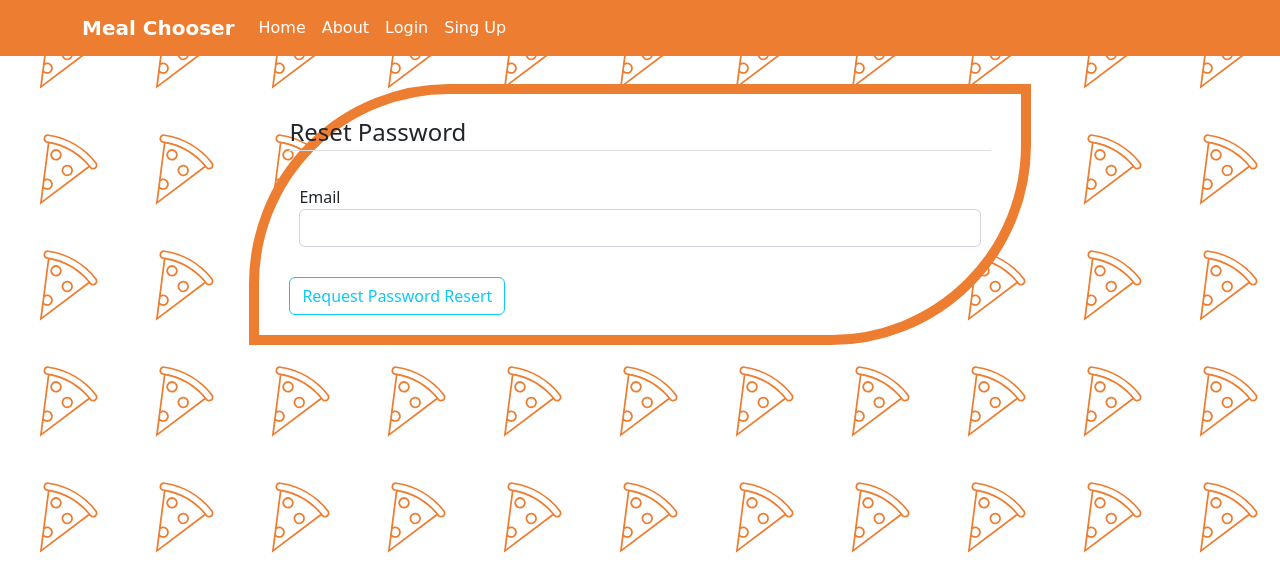
After one commit to FranckSomarriba/MealChooser, a Flask app: page /reset_password in a window 1280 px wide. The commit adds this page. Shown: the top 585 px of the page. Run offline with Flask 3, Linux system fonts and the light colour scheme; parts of the project's set-up code (start-up, migrations or seed data) failed here and were passed over.

Commit message:
MC-61 Created page for forgetting password, created page for reset password, created forms, created routes in routes.py for the neccesary paths

```diff
--- a/mealchooser/forms.py
+++ b/mealchooser/forms.py
@@ -30,3 +30,19 @@ class LoginForm(FlaskForm):
     password = PasswordField('Password', validators=[DataRequired(), Length(min=5)])
     remember = BooleanField('Remember Me')   # Allows login with a secure cookie
     submit = SubmitField('Login')
+
+class RequestResetForm(FlaskForm):
+    email = StringField('Email',
+                         validators=[DataRequired(), Email()])
+    submit = SubmitField('Request Password Resert')
+
+    def validate_email(self, email):
+        user = User.query.filter_by(email=email.data).first()
+        if user is None:
+            raise ValidationError('There is no account with that email. You must register first.')
+
+class ResetPasswordForm(FlaskForm):
+    password = PasswordField('Password', validators=[DataRequired()])
+    confirm_password = PasswordField('Confirm Password',
+                                     validators=[DataRequired(), EqualTo('password')])
+submit = SubmitField('Resert Password')
--- a/mealchooser/routes.py
+++ b/mealchooser/routes.py
@@ -1,8 +1,14 @@
+import os
+import secrets
 from flask import render_template, request, url_for, redirect, flash
-from mealchooser import app, db, bcrypt
+from mealchooser import app, db, bcrypt, mail
 from mealchooser import site_functions
 from mealchooser.models import User
 from mealchooser.forms import RegistrationForm, LoginForm
+from mealchooser.forms import RequestResetForm,ResetPasswordForm
+from flask_mail import Message
+from flask_login import current_user
+
 
 @app.route('/', methods=['POST', 'GET'])
 @app.route('/home', methods=['POST', 'GET'])
@@ -45,3 +51,42 @@ def previous():
 def login():
     form = LoginForm()
     return render_template("login.html", title="Login", form=form)
+
+def send_reset_email(user):
+    token = User.get_reset_token()
+    msg = Message('Password Reset Request', sender='noreply@demo.com', recipients=[user.email])
+    msg.body = f'''To reset your password visit the following link:
+{url_for('reset_token', token =token,_external = True)}
+
+If you did not made this request simply ignore this email and no changes will be made
+'''
+
+
+@app.route("/reset_password", methods=['GET', 'POST'])
+def reset_request():
+     if current_user.is_authenticated:
+        return redirect(url_for('home'))
+     form = RequestResetForm()
+     if form.validate_on_submit():
+        user = User.query.filter_by(email=form.email.data).first()
+        send_reset_email(user)
+        flash('An email as been sent with instructions to reset your password.', 'info')
+        return redirect(url_for('login'))
+     return render_template('reset_request.html', title='Reset Password', form = form)
+
+@app.route("/reset_password/<token>", methods=['GET', 'POST'])
+def reset_token(token):
+    if current_user.is_authenticated:
+        return redirect(url_for('home'))
+    user = User.verify_reset_token(token)
+    if user is None:
+        flash('That is an invalid or expired token', 'warning')
+        return redirect(url_for('reset_request'))
+    form = ResetPasswordForm()
+    if form.validate_on_submit():
+        hashed_password = bcrypt.generate_password_hash(form.password.data).decode('utf-8')
+        user.password = hashed_password
+        db.session.commit()
+        flash(f'your password has been update! {form.username.data}!', 'success')
+        return redirect(url_for('login'))
+    return render_template('reset_token.html', title='Reset Password', form = form)
--- a/mealchooser/templates/login.html
+++ b/mealchooser/templates/login.html
@@ -41,10 +41,10 @@
             </fieldset>
             <div class="form-group">       <!-- Submit Button -->
                 {{ form.submit(class="btn btn-outline-info") }}
+                <small class="text-muted ml-2">
+                    <a href="{{ url_for('reset_request') }}">Forgot Password?</a>
+                </small>
             </div>
-            <small class="text-muted ml-2">
-                <a href="#">Forgot Password?</a>
-            </small>
         </form>
     </div>
     <div class="border-top pt-3">
--- /dev/null
+++ b/mealchooser/templates/reset_request.html
@@ -0,0 +1,31 @@
+{% extends "layout.html" %}
+
+{% block content %}
+    <div class="content-section">
+        <form method='POST' action="">
+            {{ form.hidden_tag() }}   <!-- added for cibersecurity -->
+            <fieldset class="form-group">  <!-- layout for the form -->
+                <legend class="border-bottom mb-4">Reset Password</legend>
+                <div class="form-group">
+                    {{ form.email.label(class="form-control-label") }}
+                    {% if form.email.errors %}          <!-- Returning what went wrong on email -->
+                        {{ form.email(class="form-control form-control is-invalid") }}
+                        <div class="invalid-feedback">
+                            {% for error in form.email.errors %}
+                                <span>{{ error }}</span>
+                            {% endfor %}
+                        </div>
+                    {% else %}
+                        {{ form.email(class="form-control form-control") }}
+                    {% endif %}
+
+                </div>
+
+          </fieldset>
+            <div class="form-group">       <!-- Submit Button -->
+                {{ form.submit(class="btn btn-outline-info") }}
+            </div>
+        </form>
+    </div>
+
+{% endblock content %}
```
Also changed, not shown: mealchooser/__init__.py (+14 -1 lines), mealchooser/models.py (+23 -1 lines), mealchooser/templates/reset_token.html (added, +45 -0 lines).
